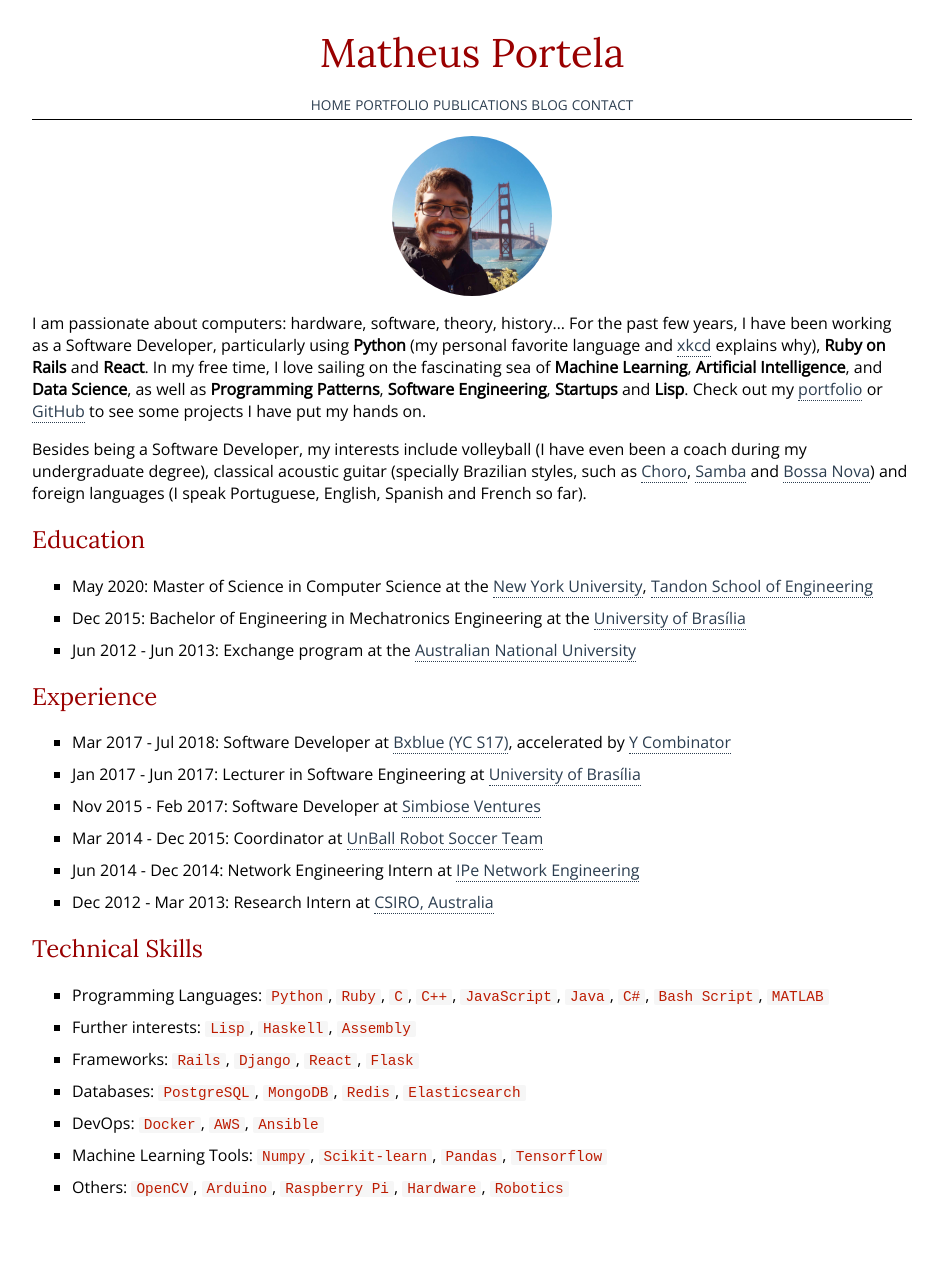
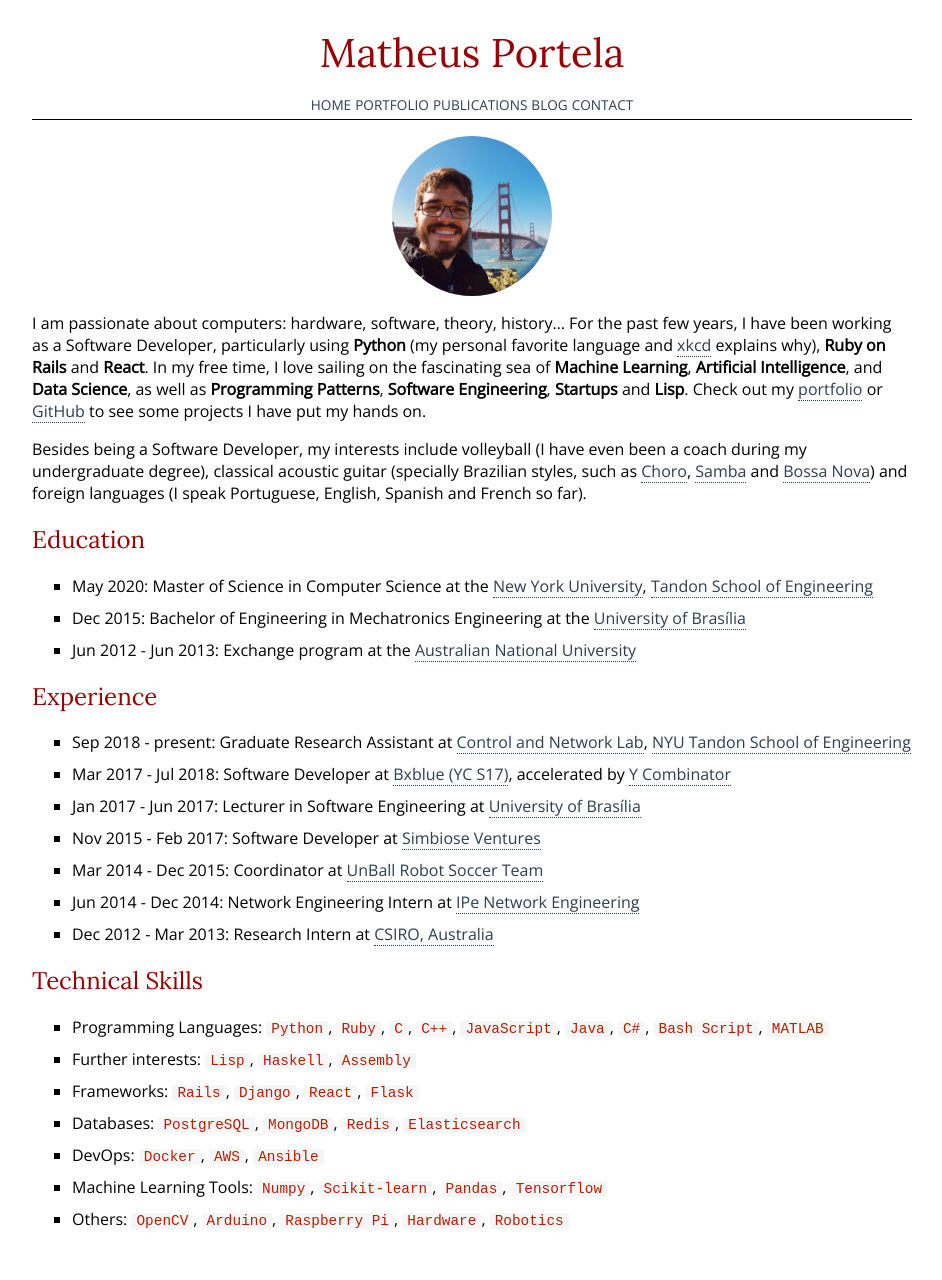
Before and after one commit to matheusportela/matheusportela.github.io, a Jekyll site: the page built from index.md, in a window 1280 px wide. Shown: the whole page, without its empty margins (168-1110 px from the left). Built offline with Jekyll 4.4.1, drawn with Linux system fonts in a browser that asks for light colours; some web fonts are replaced; before the commit the page ends 1248 px from its top, so only the background shows below that.

Commit message:
Add current professional experience

```diff
--- a/index.md
+++ b/index.md
@@ -14,6 +14,7 @@ Besides being a Software Developer, my interests include volleyball (I have even
 - Jun 2012 - Jun 2013: Exchange program at the [Australian National University](http://www.anu.edu.au)
 
 ## Experience
+- Sep 2018 - present: Graduate Research Assistant at [Control and Network Lab](http://eeweblinux.poly.edu/~canlab/index.html), [NYU Tandon School of Engineering](https://engineering.nyu.edu)
 - Mar 2017 - Jul 2018: Software Developer at [Bxblue (YC S17)](https://bxblue.com.br/), accelerated by [Y Combinator](https://blog.ycombinator.com/bxblue-is-the-only-marketplace-for-payroll-secured-loans-in-brazil/)
 - Jan 2017 - Jun 2017: Lecturer in Software Engineering at [University of Brasília](http://www.unb.br)
 - Nov 2015 - Feb 2017: Software Developer at [Simbiose Ventures](http://www.simbioseventures.com)
```
